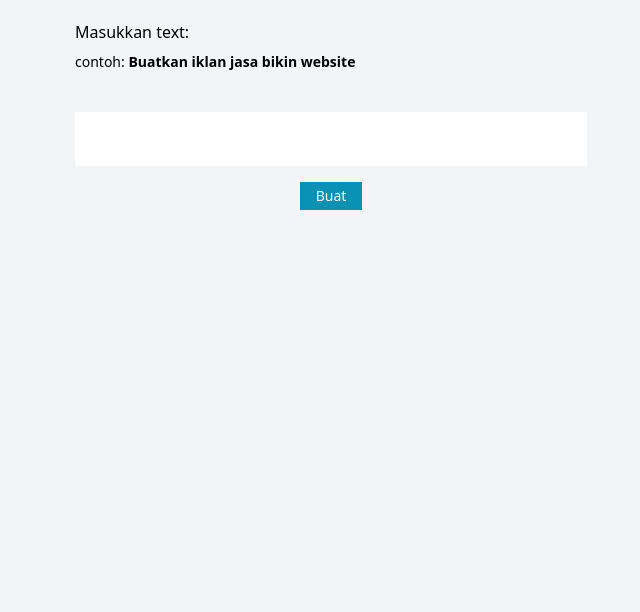
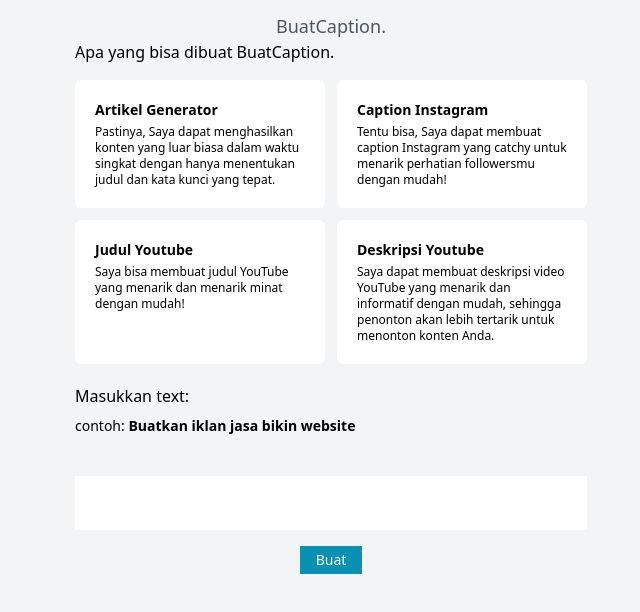
Before and after one commit to fsholehan/buatcaption, a Next.js app: page / in a window 1280 px wide. Shown: the top 612 px of the page, without its empty margins (309-949 px from the left). Built offline with nearby package versions, Linux system fonts and the light colour scheme.

Commit message:
add Card

```diff
--- /dev/null
+++ b/components/Card.js
@@ -0,0 +1,12 @@
+import React from "react";
+
+function Card({ title, content }) {
+  return (
+    <div className="card">
+      <h1 className="text-sm font-semibold">{title}</h1>
+      <p className="text-xs">{content}</p>
+    </div>
+  );
+}
+
+export default Card;
--- a/components/CopyButton.js
+++ b/components/CopyButton.js
@@ -1,6 +1,6 @@
 import React, { useState } from "react";
 
-const CopyButton = ({ text }) => {
+const CopyButton = ({ text, title }) => {
   const [copySuccess, setCopySuccess] = useState("");
 
   const copyToClipBoard = async (copyMe) => {
@@ -9,7 +9,7 @@ const CopyButton = ({ text }) => {
       setCopySuccess("Copied!");
       setTimeout(() => {
         setCopySuccess("");
-      }, 2000);
+      }, 1000);
     } catch (err) {
       setCopySuccess("Failed to copy!");
     }
@@ -19,10 +19,10 @@ const CopyButton = ({ text }) => {
     <div className="flex flex-col gap-y-2">
       {copySuccess}
       <button
-        className="bg-gray-300 px-2 py-1 active:scale-95 transition duration-75"
+        className="bg-gray-300 px-3 py-1 active:scale-95 transition duration-75 text-sm"
         onClick={() => copyToClipBoard(text)}
       >
-        Salin
+        {title}
       </button>
     </div>
   );
--- a/pages/index.js
+++ b/pages/index.js
@@ -1,3 +1,4 @@
+import Card from "@/components/Card";
 import CopyButton from "@/components/CopyButton";
 import axios from "axios";
 import Head from "next/head";
@@ -31,6 +32,32 @@ export default function Home() {
         <link rel="icon" href="/favicon.ico" />
       </Head>
       <div className="w-full pb-10">
+        <h1 className="font-medium text-lg text-gray-600 text-center pt-3">
+          BuatCaption.
+        </h1>
+        <div className="md:w-2/5 w-3/4 mx-auto">
+          <h1 className="">Apa yang bisa dibuat BuatCaption.</h1>
+          <div className="grid grid-cols-1 md:grid-cols-2 mt-4 gap-3">
+            <Card
+              title="Artikel Generator"
+              content="Pastinya, Saya dapat menghasilkan konten yang luar biasa
+                dalam waktu singkat dengan hanya menentukan judul dan kata kunci
+                yang tepat."
+            />
+            <Card
+              title="Caption Instagram"
+              content="Tentu bisa, Saya dapat membuat caption Instagram yang catchy untuk menarik perhatian followersmu dengan mudah!"
+            />
+            <Card
+              title="Judul Youtube"
+              content="Saya bisa membuat judul YouTube yang menarik dan menarik minat dengan mudah!"
+            />
+            <Card
+              title="Deskripsi Youtube"
+              content="Saya dapat membuat deskripsi video YouTube yang menarik dan informatif dengan mudah, sehingga penonton akan lebih tertarik untuk menonton konten Anda."
+            />
+          </div>
+        </div>
         <div className="md:w-2/5 w-3/4 mx-auto my-5 flex flex-col gap-y-2">
           <h1 className="text-left font-medium">Masukkan text:</h1>
           <span className="text-sm">
@@ -56,12 +83,12 @@ export default function Home() {
             Buat
           </button>
           {loading && <h1>Sebentar.....</h1>}
+          {result && <CopyButton text={result} title="Salin" />}
           {result && (
             <div className="w-full p-7 bg-white rounded-md max-h-96 overflow-y-scroll">
               <div className="whitespace-pre-line">{result}</div>
             </div>
           )}
-          {result && <CopyButton text={result} />}
         </div>
       </div>
     </>
--- a/styles/globals.css
+++ b/styles/globals.css
@@ -7,3 +7,9 @@
     @apply bg-gray-100;
   }
 }
+
+@layer components {
+  .card {
+    @apply p-5 bg-white rounded-md flex flex-col gap-y-1;
+  }
+}
```
